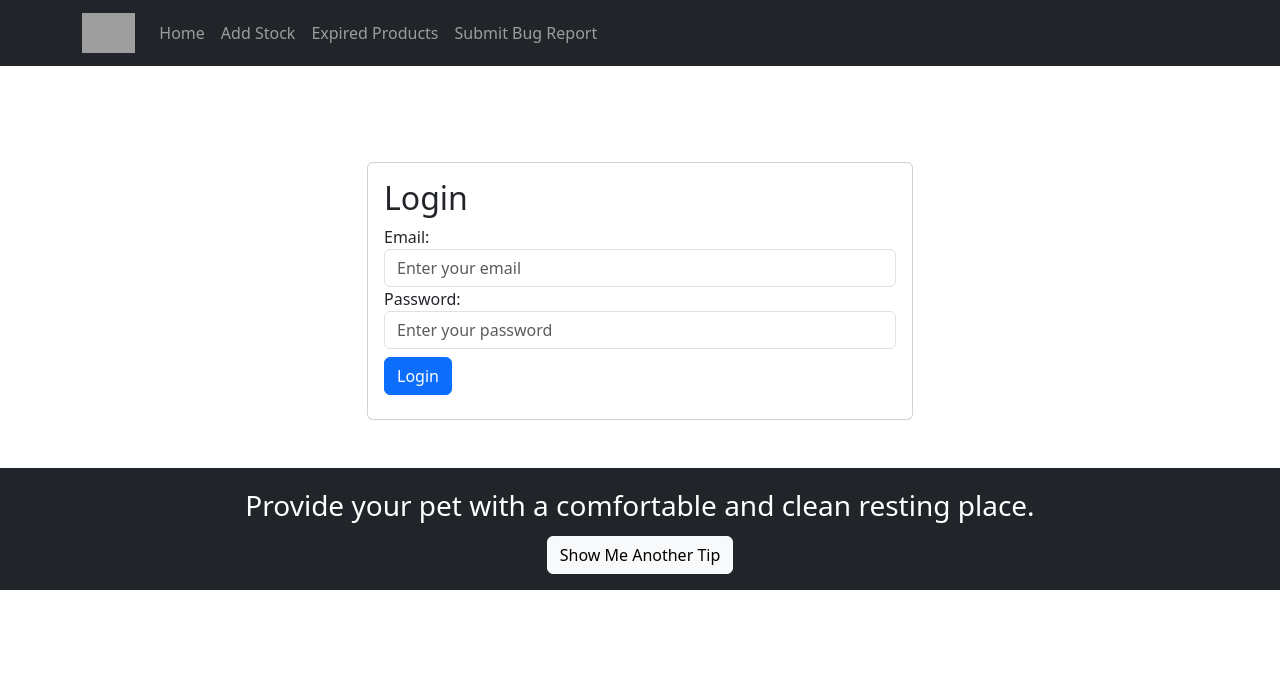
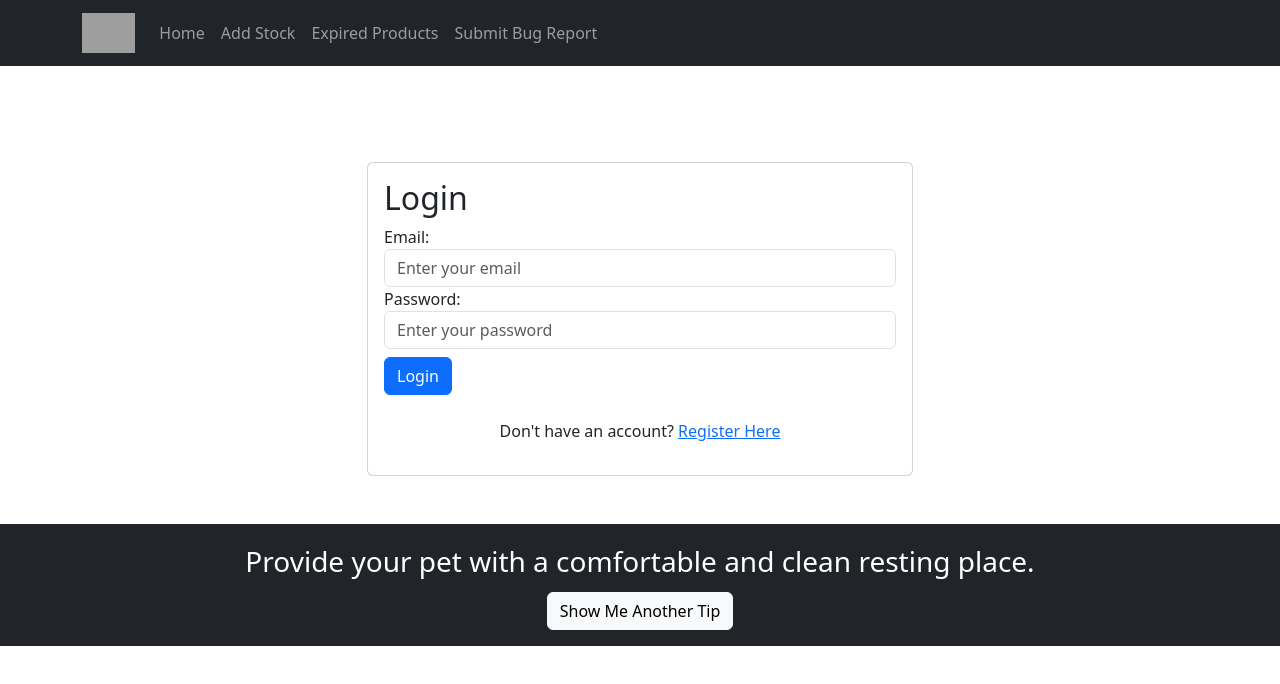
Before and after one commit to paradingwolves/freshness-app-final-product, a React (Create React App) app: page /login in a window 1280 px wide. Shown: the top 684 px of the page. Built offline with nearby package versions, Linux system fonts and the light colour scheme; no server answers; grey boxes are pictures that could not be loaded.

Commit message:
reinstated the Register Link

```diff
--- a/src/components/Auth/Login.jsx
+++ b/src/components/Auth/Login.jsx
@@ -3,8 +3,9 @@ import { useForm } from 'react-hook-form';
 import useFirebaseEmailLogin from '../../hooks/useLogin';
 import useFirebaseLogout from '../../hooks/useLogout';
 import { emailValidate, passwordValidate } from '../../util/form-validation';
-import { HOME } from '../../lib/routes';
-import { useNavigate } from 'react-router-dom';
+import { HOME, REGISTER } from '../../lib/routes';
+import { useNavigate, Link } from 'react-router-dom';
+import RegisterStore from './RegisterStore';
 
 function LoginForm() {
   const { user, error, login } = useFirebaseEmailLogin();
@@ -82,6 +83,10 @@ function LoginForm() {
                       Login
                     </button>
                   </form>
+                  {/* Link to Register Page */}
+                  <p className="mt-3 text-center">
+                    Don't have an account? <Link to={REGISTER}>Register Here</Link>
+                  </p>
                 </div>
               )}
             </div>
--- a/src/components/Auth/RegisterStore.jsx
+++ b/src/components/Auth/RegisterStore.jsx
@@ -1,6 +1,7 @@
 import React, { useState } from 'react';
 import { Link } from 'react-router-dom';
 import useRegisterStore from '../../hooks/useRegisterStore';
+import { LOGIN } from '../../lib/routes';
 
 const RegisterStore = () => {
   const { registerStore, error } = useRegisterStore();
@@ -84,7 +85,7 @@ const RegisterStore = () => {
               </form>
               {/* "Already have an account?" link */}
               <p className="mt-3 text-center">
-                Already have an account? <Link to="/login">Login here</Link>.
+                Already have an account? <Link to={LOGIN}>Login here</Link>.
               </p>
             </div>
           </div>
```
